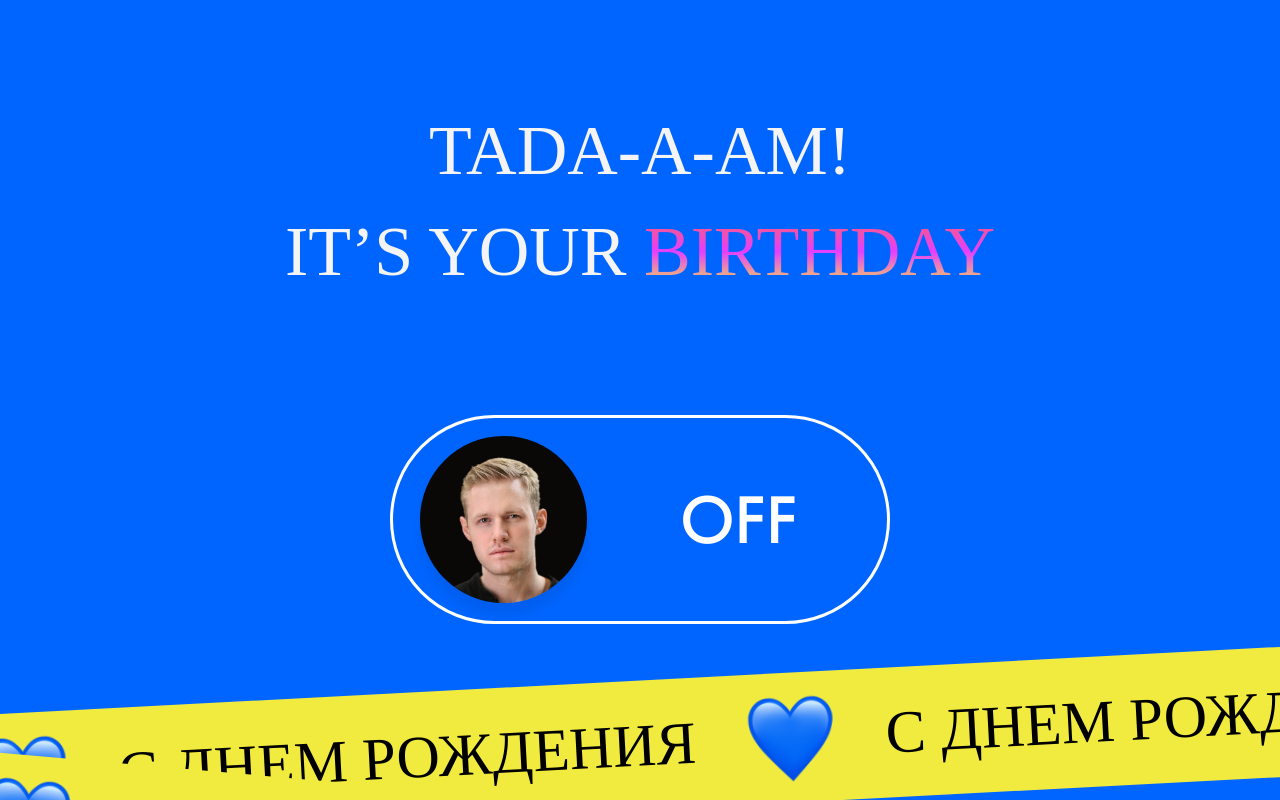
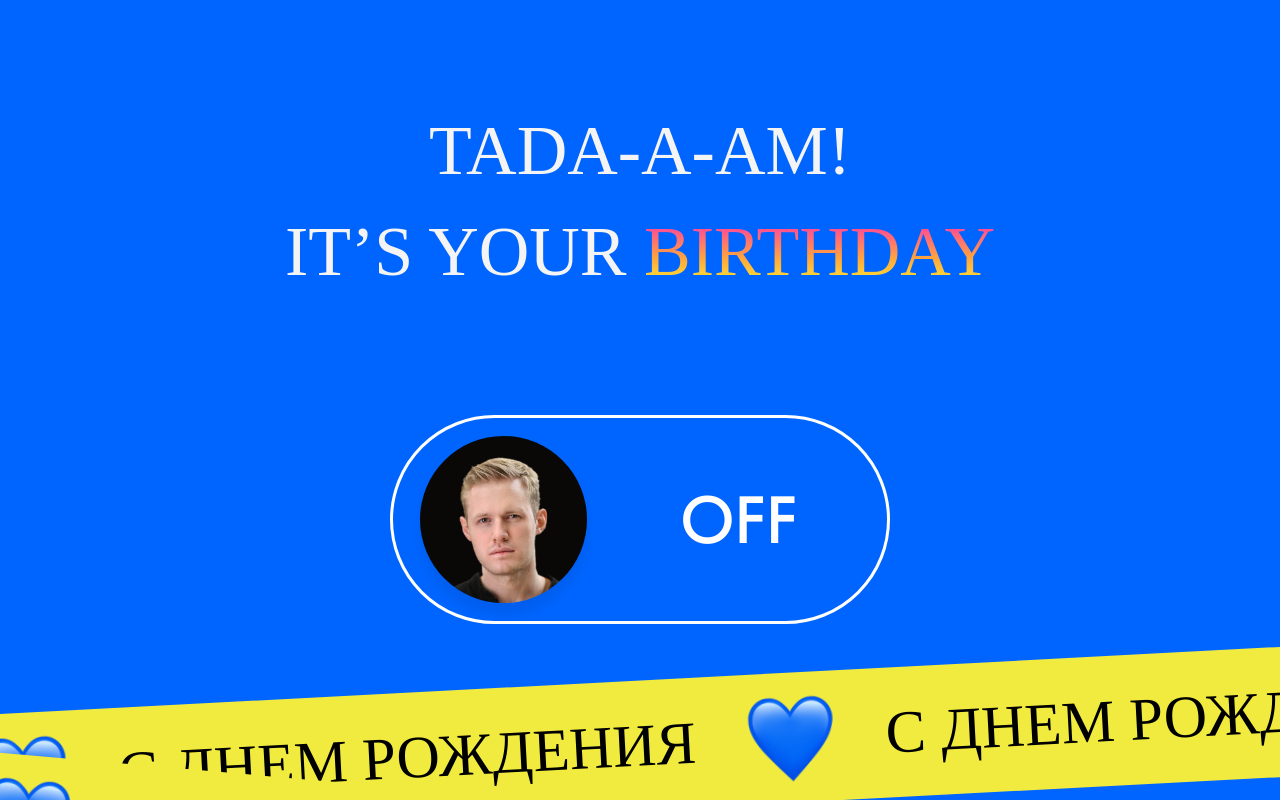
Before and after one commit to StepanKhvatov/kovalev-birthday, a React (Create React App) app: page / in a window 1280 px wide. Shown: the top 800 px of the page. Built offline with nearby package versions, Linux system fonts and the light colour scheme; no server answers; a web font is replaced by a local one.

Commit message:
Update canvas again

```diff
--- a/src/components/Banner.jsx
+++ b/src/components/Banner.jsx
@@ -5,7 +5,7 @@ const Banner = () => {
   return (
     <section className={bannerStyles.section}>
       <canvas
-        style={{ widht: "100%", height: "100%", position: "absolute" }}
+        style={{ width: "100%",height: "100%", position: "absolute" }}
         id="canvas"
       ></canvas>
       <div className="container">
--- a/src/styles/Banner.module.css
+++ b/src/styles/Banner.module.css
@@ -25,9 +25,10 @@
 .gradient-title {
   composes: title;
   background: -webkit-linear-gradient(
-    rgba(255, 97, 97, 1),
-    rgba(228, 62, 255, 1),
-    rgba(242, 235, 63, 1)
+    89.97deg,
+    #fff730 0.03%,
+    #ffa63d 40.75%,
+    #ff4a96 82.25%
   );
   background-clip: text;
   -webkit-background-clip: text;
```
